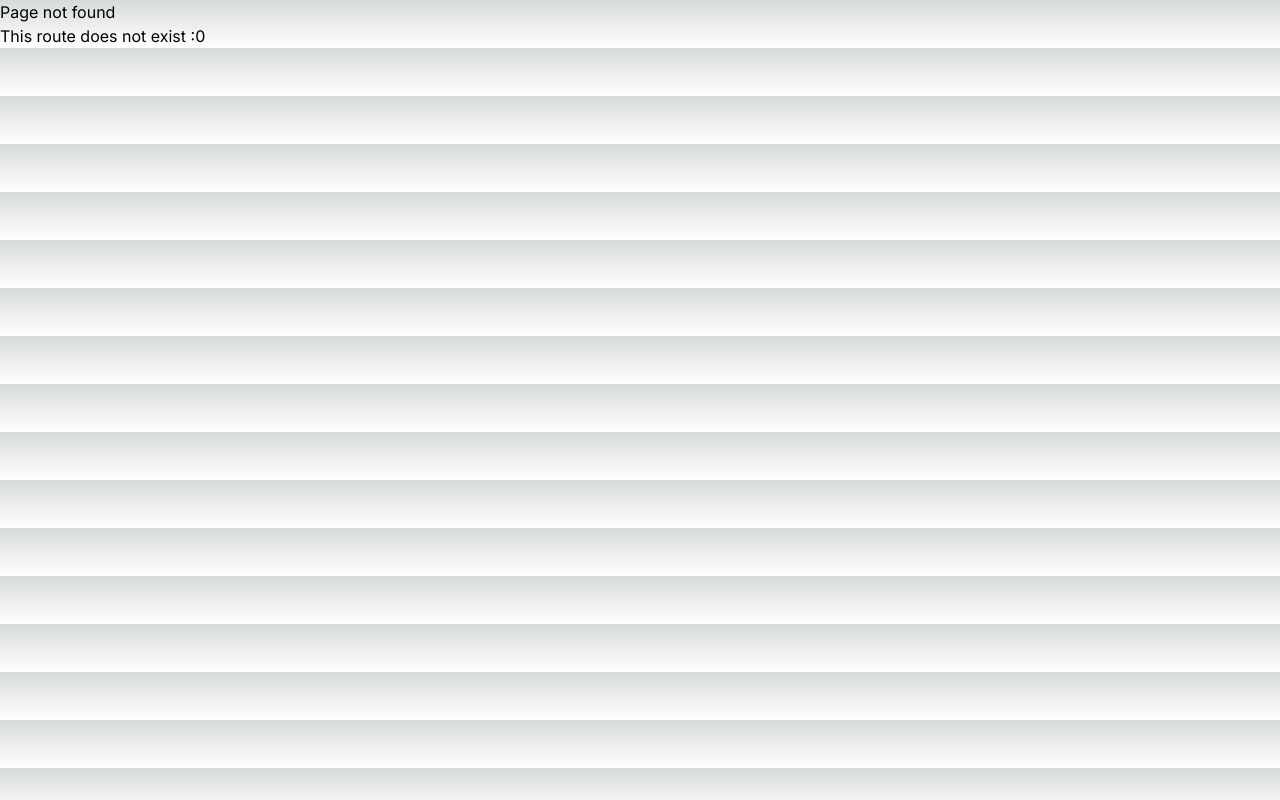
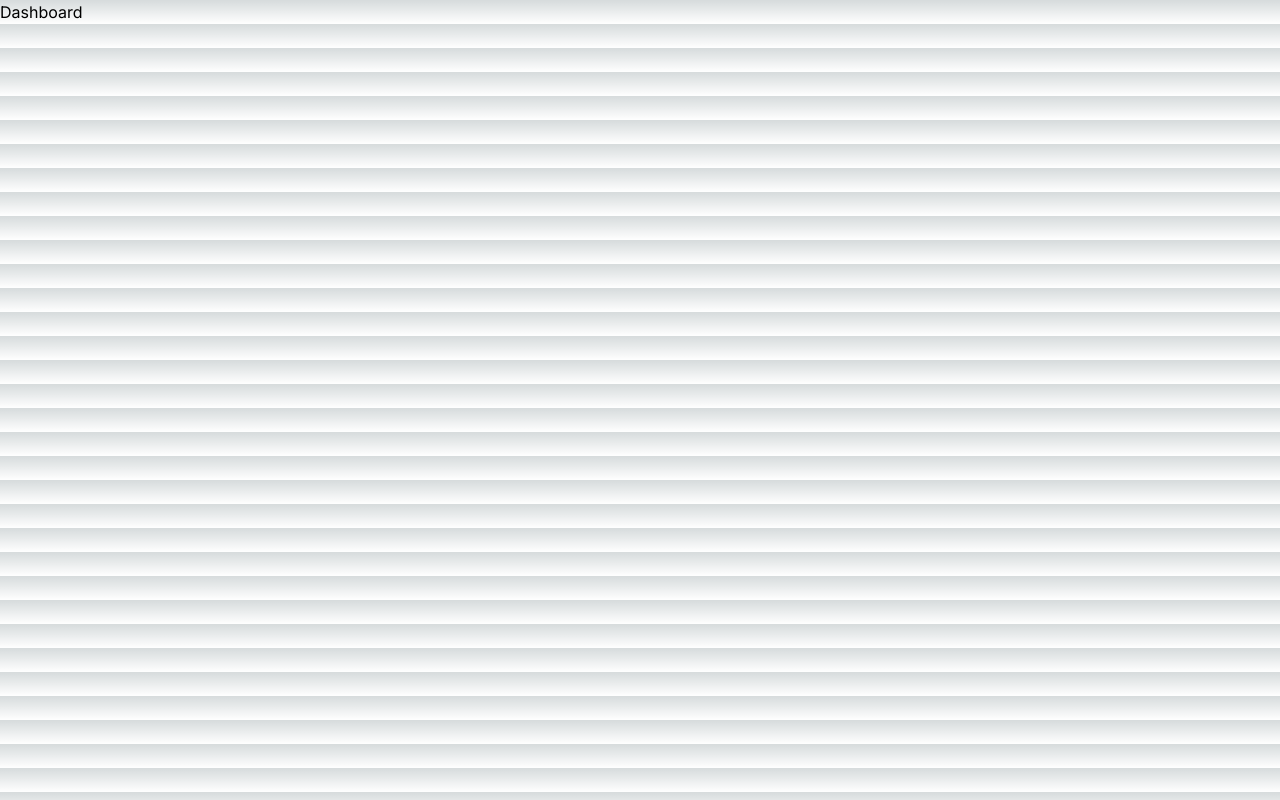
Before and after one commit to amcwong/Next.JS-Course, a Next.js app in the folder routing-demo/: page /dashboard in a window 1280 px wide. Before the commit this address had no page. Built offline with nearby package versions, Linux system fonts and the light colour scheme.

Commit message:
File Colocation
// key takeaway project files cane be safely colocated inside route segments
// rendering line or barchart here can be added to the default export

These can be added to a components folder in some cases.

```diff
--- /dev/null
+++ b/routing-demo/src/app/dashboard/line-chart.tsx
@@ -0,0 +1,3 @@
+export default function LineChart() {
+    <h1>Line Chart</h1>
+}
--- /dev/null
+++ b/routing-demo/src/app/dashboard/page.tsx
@@ -0,0 +1,10 @@
+function BarChart() {
+    return <h1>Bar Chart</h1>
+}
+
+export default function Dashboard() {
+    return <h1>Dashboard</h1>
+}
+
+// key takeaway project files cane be safely colocated inside route segments
+// rendering line or barchart here can be added to the default export
```
